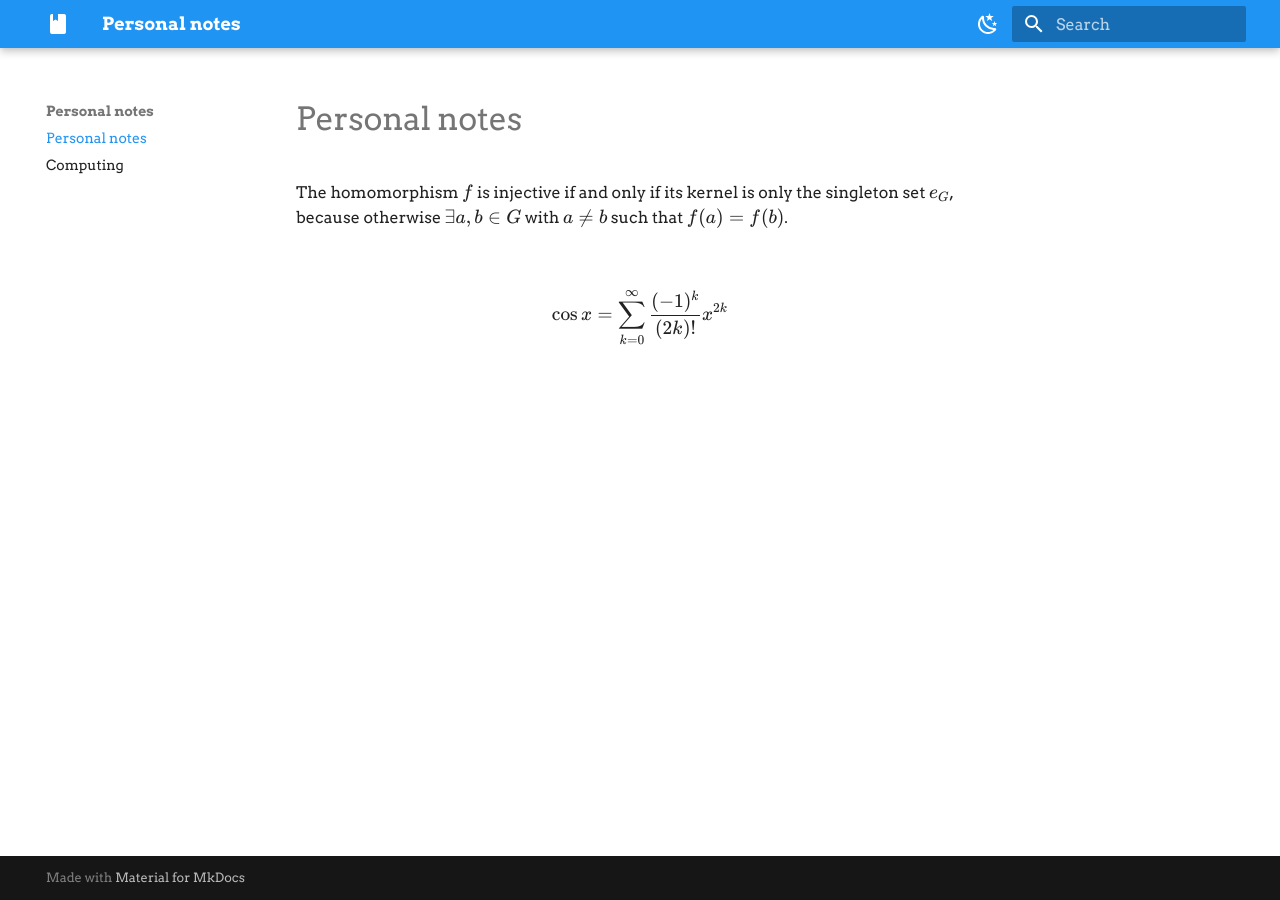
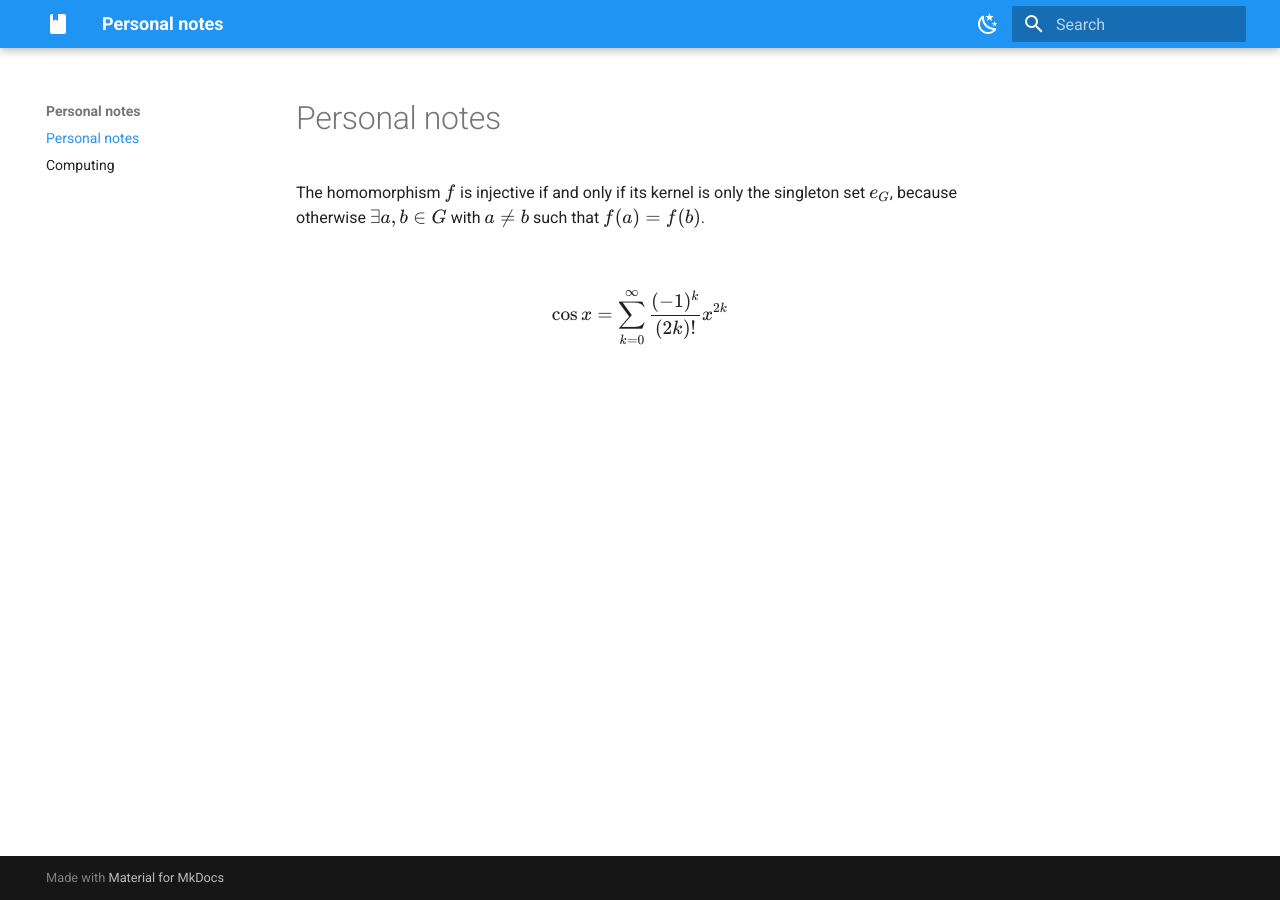
Before and after one commit to tdinev/notes, an MkDocs documentation site: the page built from docs/index.md, in a window 1280 px wide. Built offline with MkDocs 1.6.1 and Material for MkDocs 9.7.7, drawn with Linux system fonts in a browser that asks for light colours.

Commit message:
style: REvert to standard font

```diff
--- a/mkdocs.yml
+++ b/mkdocs.yml
@@ -1,8 +1,6 @@
 site_name: Personal notes
 site_url: https://tdinev.github.io/notes
 theme:
-  font:
-    text: Arvo
   name: material
   palette:
     # Palette toggle for light mode
```
